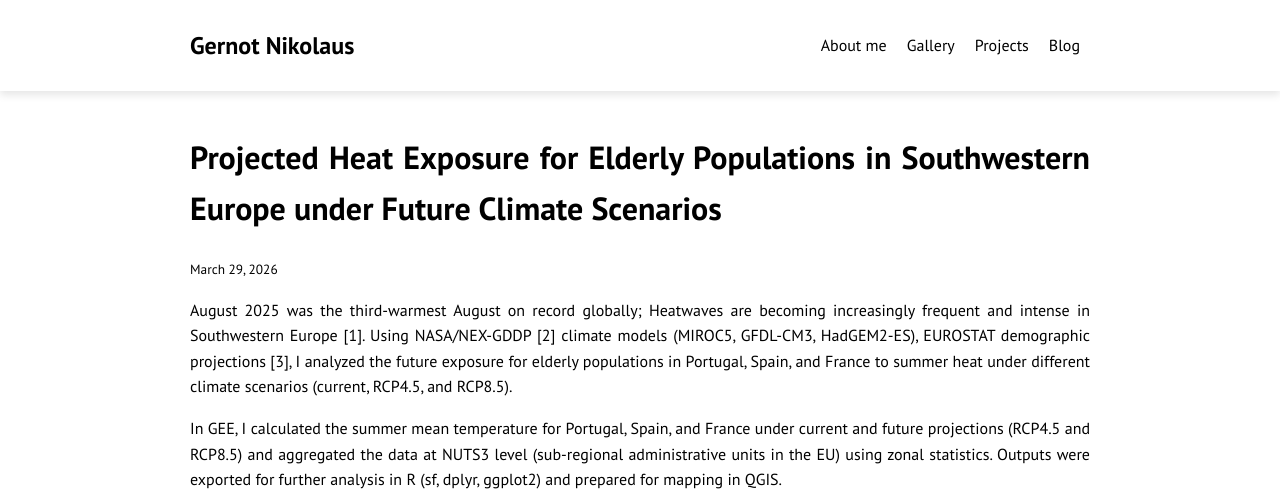
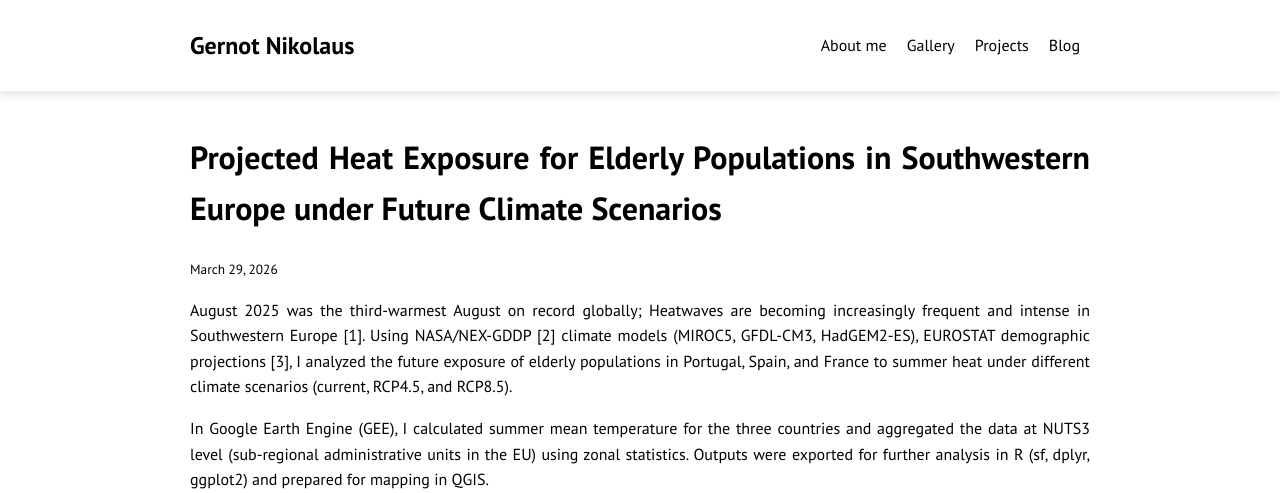
Before and after one commit to gernotnikolaus/gernotnikolaus.github.io, a Jekyll site: the page built from _projects/2026-03-29-ProjectedHeatExposure-ElderlyPopulations-SouthwesternEurope.md, in a window 1280 px wide and 1400 px high, cut to the strip 0-493 px from the top of the window. Built offline with Jekyll 4.4.1, drawn with Linux system fonts in a browser that asks for light colours; some of the changed text lies outside the part shown.

Commit message:
Heat Study

```diff
--- a/_projects/2026-03-29-ProjectedHeatExposure-ElderlyPopulations-SouthwesternEurope.md
+++ b/_projects/2026-03-29-ProjectedHeatExposure-ElderlyPopulations-SouthwesternEurope.md
@@ -6,16 +6,16 @@
 permalink: /projects/ProjectedHeatExposureElderlyPopulationsSouthwesternEurope
 ---
 
-August 2025 was the third-warmest August on record globally; Heatwaves are becoming increasingly frequent and intense in Southwestern Europe [1]. Using NASA/NEX-GDDP [2] climate models (MIROC5, GFDL-CM3, HadGEM2-ES), EUROSTAT demographic projections [3], I analyzed the future exposure for elderly populations in Portugal, Spain, and France to summer heat under different climate scenarios (current, RCP4.5, and RCP8.5).
+August 2025 was the third-warmest August on record globally; Heatwaves are becoming increasingly frequent and intense in Southwestern Europe [1]. Using NASA/NEX-GDDP [2] climate models (MIROC5, GFDL-CM3, HadGEM2-ES), EUROSTAT demographic projections [3], I analyzed the future exposure of elderly populations in Portugal, Spain, and France to summer heat under different climate scenarios (current, RCP4.5, and RCP8.5).
 
-In GEE, I calculated the summer mean temperature for Portugal, Spain, and France under current and future projections (RCP4.5 and RCP8.5) and aggregated the data at NUTS3 level (sub-regional administrative units in the EU) using zonal statistics. Outputs were exported for further analysis in R (sf, dplyr, ggplot2) and prepared for mapping in QGIS.
+In Google Earth Engine (GEE), I calculated summer mean temperature for the three countries and aggregated the data at NUTS3 level (sub-regional administrative units in the EU) using zonal statistics. Outputs were exported for further analysis in R (sf, dplyr, ggplot2) and prepared for mapping in QGIS.
 
 <div class="blog-image">
   <img src="{{ '/assets/images/projects/ProjectedHeatExposureElderlyPopulationsSouthwesternEurope/TemperatureMaps_GernotNikolaus.png' | relative_url }}" alt="Mean Summer Temperature in Southwestern Europe (own figure)">
   <figcaption>Figure 1: Mean Summer Temperature in Southwestern Europe (own figure).</figcaption>
 </div>
 
-Figure 1 shows the distribution of summer temperatures in Southwestern Europe. While Portugal and especially Spain already have the highest baseline temperatures, these regions are projected to experience the largest increases. Southern and inland Spain (e.g., Córdoba, Sevilla, Ciudad Real, Badajoz) are expected to reach mean summer temperatures of 36–37°C (Table 1), with temperature increases up to 5°C (Figure 2-3). Portugal’s Alentejo region will also warm significantly (~33–34°C), while France experiences moderate warming (~28–31°C), the temperature increase is still high.
+Figure 1 shows the distribution of summer temperatures in Southwestern Europe. While Portugal and especially Spain already have the highest baseline temperatures, these regions are projected to experience the largest increases. Southern and inland Spain (e.g., Córdoba, Sevilla, Ciudad Real, Badajoz) are expected to reach mean summer temperatures of 36–37°C (Table 1), with temperature increases up to 5°C (Figure 2 and 3) in RCP8.5. Portugal’s Alentejo region will also warm significantly (~33–34°C), while France experiences moderate warming (~28–31°C).
 
 <div class="blog-image">
   <img src="{{ '/assets/images/projects/ProjectedHeatExposureElderlyPopulationsSouthwesternEurope/delta_GernotNikolaus.png' | relative_url }}" alt="Projected Summer Temperature Increase in Southwestern Europe (ΔT) 2050 (own figure)">
@@ -27,7 +27,7 @@
   <figcaption>Figure 3: Distribution of Summer Temperatures in Southwestern Europe (own figure).</figcaption>
 </div>
 
-While the elderly share 2025 is quite even in the countries, Spain will have an increasing elderly grow in northwestern and inland regions by 2050 (Figure 4). Regions such as Zamora, León, and Asturias are projected to see elderly shares rise to 43–47%. Portugal shows moderate increases in elderly share, while France remains comparatively stable (Table 1, shows only top 10 NUTS3).
+Figure 4 shows the projected share of elderly populations (65+) for 2025 and 2050. While the elderly share 2025 is quite even in the countries, Spain will have an increasing elderly grow in northwestern and inland regions. Regions such as Zamora, León, and Asturias are projected to see elderly shares rise to 43–47%. Portugal shows moderate increases in elderly share, while France remains comparatively stable (Table 1).
 
 <div class="blog-image">
   <img src="{{ '/assets/images/projects/ProjectedHeatExposureElderlyPopulationsSouthwesternEurope/Elderly_GernotNikolaus.png' | relative_url }}" alt="Elderly share (65+) 2025 vs 2050 (own figure)">
@@ -41,14 +41,14 @@
   <figcaption>Figure 5: Distribution of Elderly Population Share by Country (own figure).</figcaption>
 </div>
 
-Figure 6 shows a bivariate map, visualizing delta8.5 and share of elderly Population by 2050. This map shows patterns to identify regions of highest vulnerability. Spain’s inland provinces, such as Zamora, Cáceres, and Ciudad Real, have the highest combined exposure due to both high temperatures and a large proportion of elderly residents. While Portugal shows moderate combined exposure, France’s regions, while temperature increases, have lower elderly shares and thus lower exposure overall (compare with Figure 5).
+Figure 6 shows a bivariate map, combining temperature increase (ΔT under RCP8.5) and projected elderly share. This map shows patterns to identify regions of highest vulnerability. Spain’s inland provinces, such as Zamora, Cáceres, and Ciudad Real, have the highest combined exposure due to both high temperatures and a large proportion of elderly residents. While Portugal shows moderate combined exposure, France’s regions, while temperature increases, have lower elderly shares and thus lower exposure overall (compare with Figure 5).
 
 <div class="blog-image">
   <img src="{{ '/assets/images/projects/ProjectedHeatExposureElderlyPopulationsSouthwesternEurope/bivariateMap_delta85_elderly2050_GernotNikolaus.png' | relative_url }}" alt="Temperature Increase and Elderly Population Share (2050, RCP8.5) (own figure)">
   <figcaption>Figure 6: Temperature Increase and Elderly Population Share (2050, RCP8.5) (own figure).</figcaption>
 </div>
 
-Table 1 lists the top 30 NUTS3 regions by combined exposure, highlighting Spain’s dominance in regions most at risk. The combined exposure indicator was calculated by normalizing projected summer temperature (RCP8.5) and elderly population share (2050) to a 0–1 scale and summing both variables. Only the top 30 regions are displayed here for clarity. The full dataset includes 170 NUTS3 regions across Portugal, Spain, and France.
+Table 1 lists the top 30 NUTS3 regions by combined exposure, highlighting Spain’s dominance in regions most at risk. The combined exposure indicator was calculated by normalizing projected summer temperature (RCP8.5) and elderly population share (2050) to a 0–1 scale and summing both variables. The combined exposure indicator represents relative exposure within the study area and does not account for adaptive capacity, urban heat effects, or socioeconomic vulnerability. Only top 30 regions are displayed here for clarity. The full dataset includes 170 NUTS3 regions across Portugal, Spain, and France.
 
 | NUTS_NAME.x               | COUNTRY | ELDERLY_SHARE_2025 | ELDERLY_SHARE_2050 | TEMP_base | TEMP_rcp45 | TEMP_rcp85 | DELTA_45 | DELTA_85 | Combined_Exposure |
 |---------------------------|---------|--------------------|--------------------|-----------|------------|------------|----------|----------|-------------------|
```
Also changed, not shown: 1 other file.
